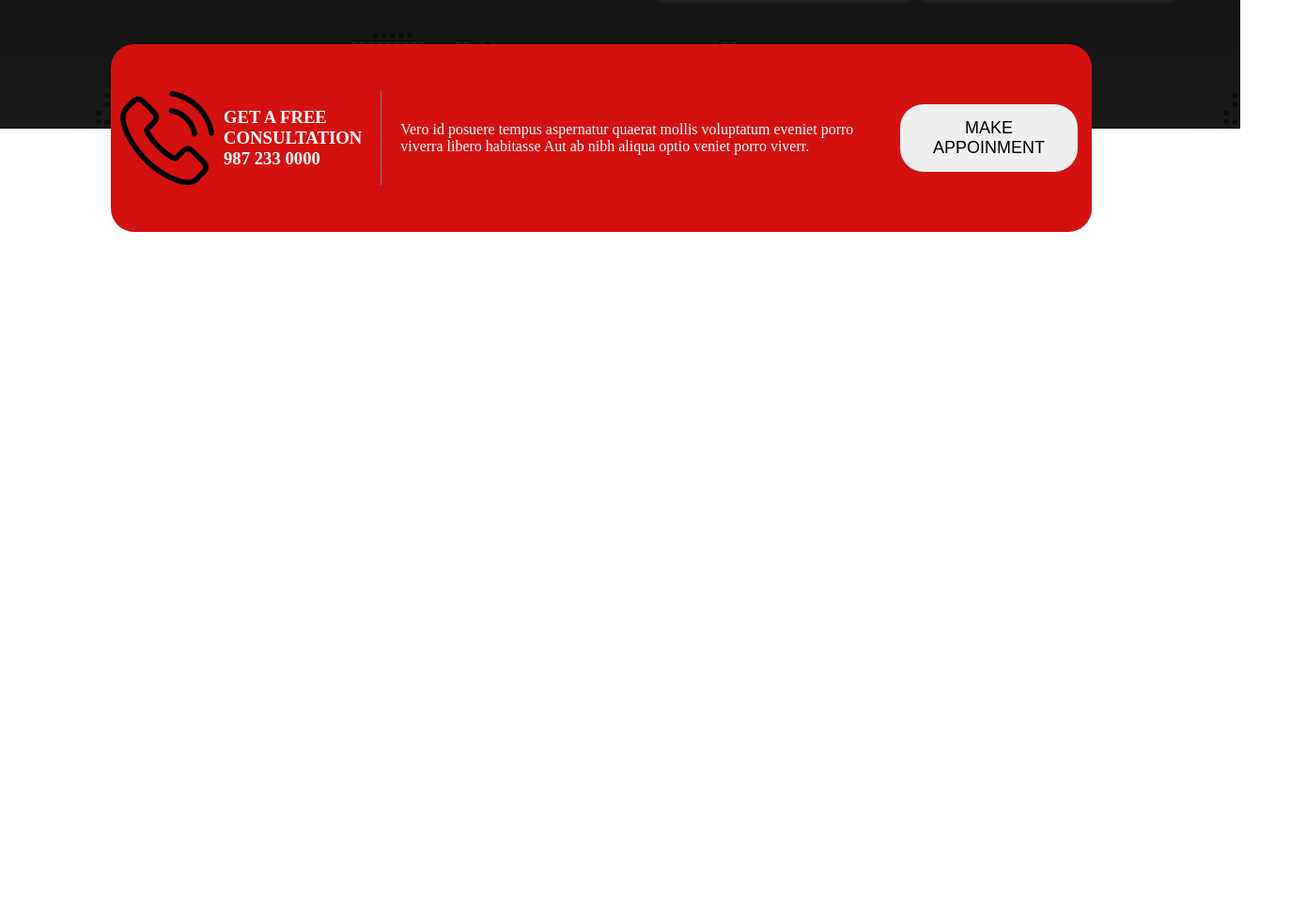
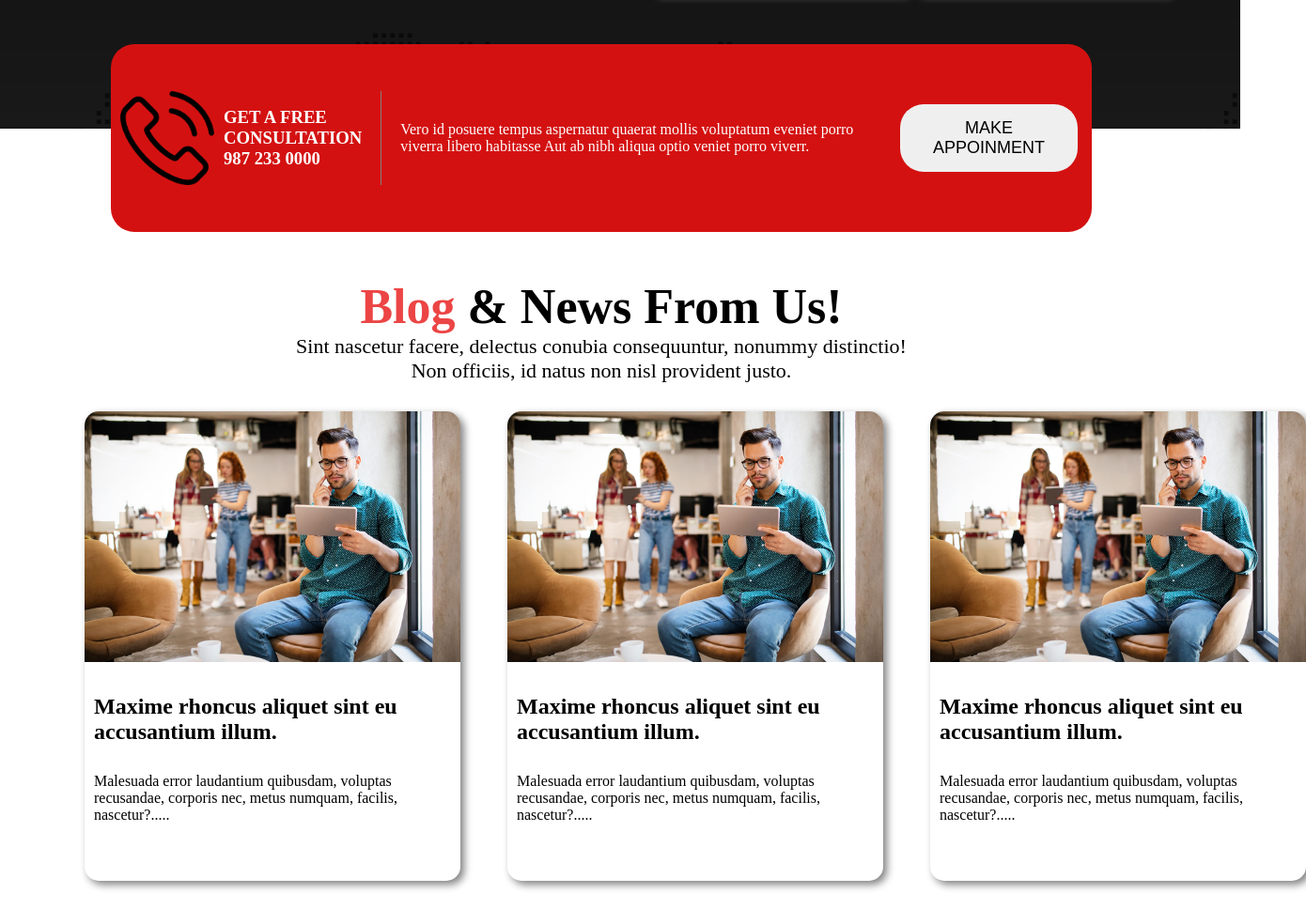
Before and after one commit to Tanvir3232/digital-agency, a plain HTML site: page index.html in a window 1280 px wide. Shown: the part 1603-2571 px from the top of the page at 94% size, 1390 px wide, since content can reach past the window. Before the commit the page ends 1850 px from the top, so only its background shows below. Drawn offline with Linux system fonts and the light colour scheme.

Commit message:
added blogs section

```diff
--- a/index.html
+++ b/index.html
@@ -99,5 +99,26 @@
       <button class="btn">MAKE APPOINMENT</button>
     </div>
   </div>
+  <div class="blogs-container">
+    <h1 class="blog-title"><span class="primary-color">Blog</span> & News From Us!</h1>
+    <p class="blog-description">Sint nascetur facere, delectus conubia consequuntur, nonummy distinctio!<br> Non officiis, id natus non nisl provident justo.</p>
+    <div class="blogs">
+      <div class="blog">
+        <img src="asset/image/blog-1.jpg" alt="">
+        <h2>Maxime rhoncus aliquet sint eu accusantium illum.</h2>
+        <p>Malesuada error laudantium quibusdam, voluptas recusandae, corporis nec, metus numquam, facilis, nascetur?.....</p>
+      </div>
+      <div class="blog">
+        <img src="asset/image/blog-1.jpg" alt="">
+        <h2>Maxime rhoncus aliquet sint eu accusantium illum.</h2>
+        <p>Malesuada error laudantium quibusdam, voluptas recusandae, corporis nec, metus numquam, facilis, nascetur?.....</p>
+      </div>
+      <div class="blog">
+        <img src="asset/image/blog-1.jpg" alt="">
+        <h2>Maxime rhoncus aliquet sint eu accusantium illum.</h2>
+        <p>Malesuada error laudantium quibusdam, voluptas recusandae, corporis nec, metus numquam, facilis, nascetur?.....</p>
+      </div>
+    </div>
+  </div>
 </body>
 </html>
--- a/style.css
+++ b/style.css
@@ -156,3 +156,35 @@
 .appointment-description p{
     padding: 0px 20px;
 }
+.blogs-container{
+    padding-top: 50px;
+}
+.blog-title{
+    text-align: center;
+    font-size: 52px;
+}
+.blog-description{
+    text-align: center;
+    font-size: 22px;
+}
+.blogs{
+    margin: 30px 90px;
+    display:flex;
+    gap: 50px;
+}
+.blog{
+    width: 400px;
+    height: 500px;
+    box-shadow: 4px 4px 8px gray;
+    border-radius: 15px;
+}
+.blog img{
+    width: 400px;
+    border-radius: 15px 15px 0px 0px;
+}
+.blog h2{
+   margin: 30px 20px 10px 10px;
+}
+.blog p{
+    margin: 30px 20px 10px 10px;
+}
```
